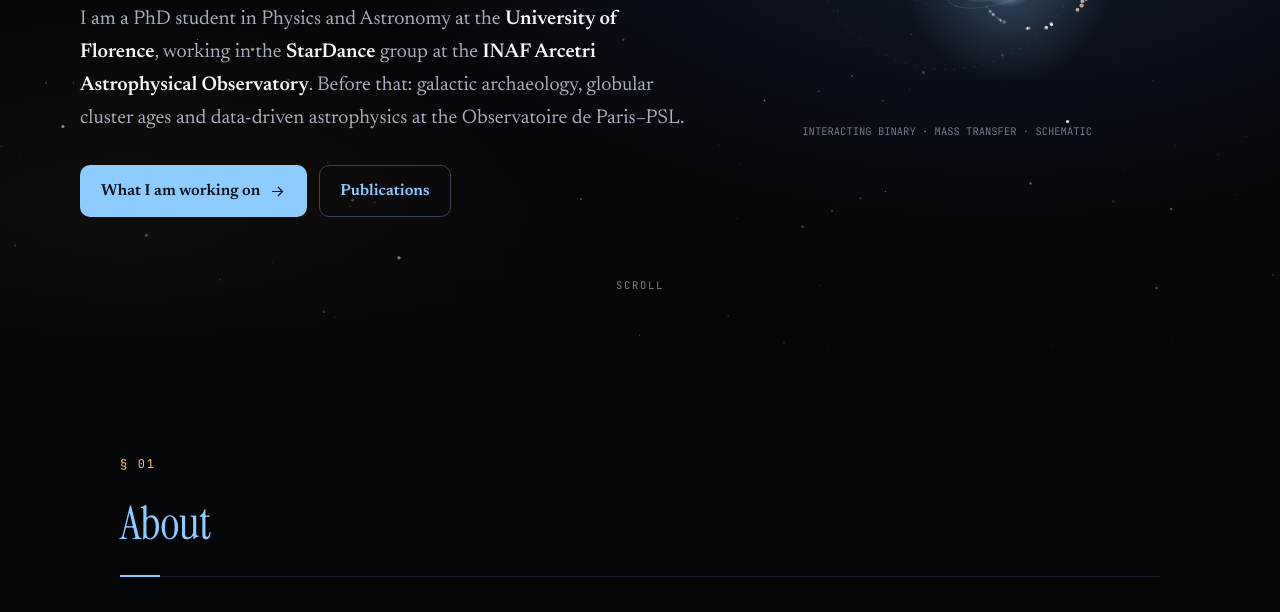
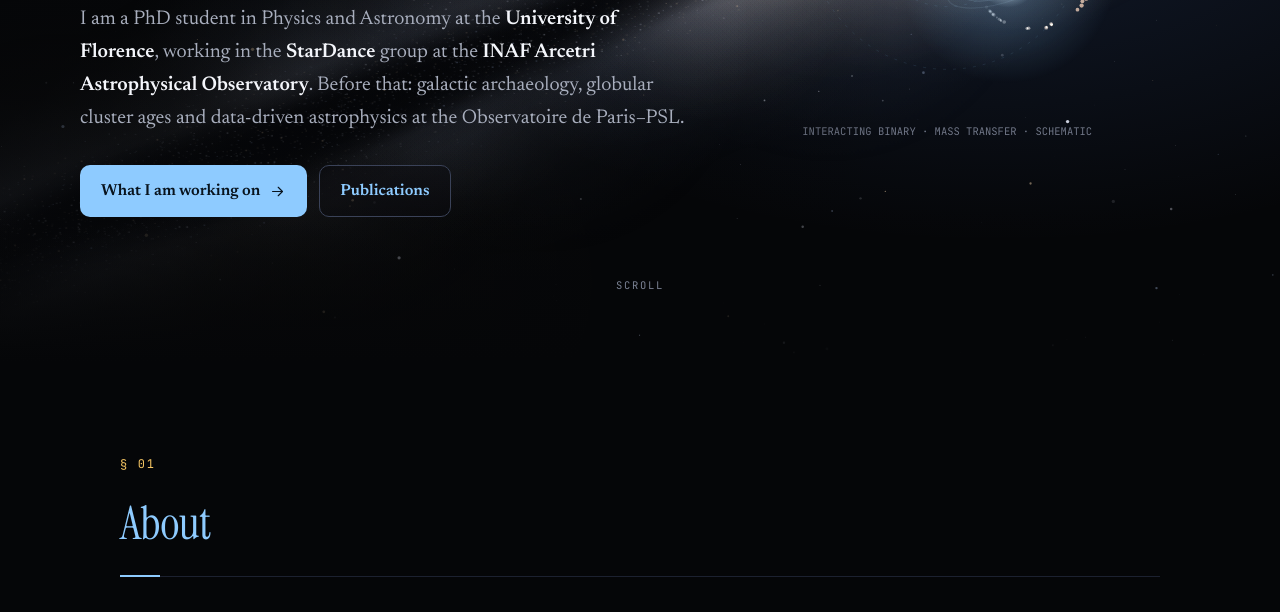
Before and after one commit to smmasruk/smmasruk.github.io, a plain HTML site: page index.html in a window 1280 px wide. Shown: the part 438-1050 px from the top of the page. Drawn offline with Linux system fonts and the light colour scheme.

Commit message:
Add Milky Way band to the hero (#2)
Co-Authored-By: Claude Sonnet 5.5 <noreply@anthropic.com>
Claude-Session: https://claude.ai/code/session_01VjPRdrJF3sZtn4ekxCb9Gh

```diff
--- a/assets/main.js
+++ b/assets/main.js
@@ -66,9 +66,74 @@
   if (!cv || !cv.getContext) return;
   var ctx = cv.getContext('2d');
   var W = 0, H = 0, dpr = 1, stars = [], parts = [], running = false, raf = 0, t = 0, last = 0;
+  var MWPAD = 24, mw = document.createElement('canvas'), mctx = mw.getContext('2d');
   var hero = cv.parentElement;
 
   function rand(a, b) { return a + Math.random() * (b - a); }
+
+  function gauss() { return (Math.random() + Math.random() + Math.random() + Math.random() - 2) / 2; }
+
+  /* Milky Way: a static procedural band, painted once per resize on an offscreen canvas. */
+  function buildMW() {
+    var wide = W > 860, pw = W + MWPAD * 2, ph = H + MWPAD * 2;
+    mw.width = Math.round(pw * dpr); mw.height = Math.round(ph * dpr);
+    mctx.setTransform(dpr, 0, 0, dpr, 0, 0);
+    mctx.clearRect(0, 0, pw, ph);
+
+    var ang = wide ? -0.40 : -1.0;
+    var dx = Math.cos(ang), dy = Math.sin(ang), px = -dy, py = dx;
+    var cx = pw * 0.5, cy = ph * 0.52;
+    var L = Math.hypot(pw, ph) * 1.1;
+    var sig = wide ? ph * 0.20 : pw * 0.30;
+    var bulge = L * 0.24;                          /* galactic-centre bulge, offset along the band */
+    var i, s, n, x, y, r, a, c, gr;
+
+    /* 1. diffuse glow: many large soft blobs along the band (additive) */
+    mctx.globalCompositeOperation = 'lighter';
+    for (i = 0; i < 110; i++) {
+      s = (Math.random() - 0.5) * L; n = gauss() * sig * 0.6;
+      x = cx + dx * s + px * n; y = cy + dy * s + py * n;
+      r = sig * (0.45 + Math.random() * 0.9);
+      var near = Math.exp(-Math.pow((s - bulge) / (L * 0.16), 2));   /* 0..1, strongest at the bulge */
+      var k = Math.random();
+      c = k < 0.5 ? '150,178,235' : k < 0.8 ? '205,212,236' : '255,208,160';
+      if (near > 0.35 && Math.random() < 0.6) c = '255,214,170';
+      a = (0.028 + Math.random() * 0.04) * (0.7 + near * 1.1);
+      gr = mctx.createRadialGradient(x, y, 0, x, y, r);
+      gr.addColorStop(0, 'rgba(' + c + ',' + a.toFixed(3) + ')'); gr.addColorStop(1, 'rgba(' + c + ',0)');
+      mctx.fillStyle = gr; mctx.beginPath(); mctx.arc(x, y, r, 0, 6.2832); mctx.fill();
+    }
+    /* bright core */
+    x = cx + dx * bulge; y = cy + dy * bulge;
+    gr = mctx.createRadialGradient(x, y, 0, x, y, sig * 1.25);
+    gr.addColorStop(0, 'rgba(255,226,190,0.20)'); gr.addColorStop(0.5, 'rgba(255,200,150,0.07)'); gr.addColorStop(1, 'rgba(255,200,150,0)');
+    mctx.fillStyle = gr; mctx.beginPath(); mctx.arc(x, y, sig * 1.25, 0, 6.2832); mctx.fill();
+
+    /* 2. dust lanes: dark, stretched blobs along the band */
+    mctx.globalCompositeOperation = 'source-over';
+    for (i = 0; i < 46; i++) {
+      s = (Math.random() - 0.5) * L; n = gauss() * sig * 0.22;
+      x = cx + dx * s + px * n; y = cy + dy * s + py * n;
+      r = sig * (0.25 + Math.random() * 0.45);
+      mctx.save(); mctx.translate(x, y); mctx.rotate(ang + (Math.random() - 0.5) * 0.35);
+      mctx.scale(2.2 + Math.random() * 2.6, 0.32 + Math.random() * 0.25);
+      gr = mctx.createRadialGradient(0, 0, 0, 0, 0, r);
+      gr.addColorStop(0, 'rgba(4,5,8,' + (0.30 + Math.random() * 0.22).toFixed(2) + ')'); gr.addColorStop(1, 'rgba(4,5,8,0)');
+      mctx.fillStyle = gr; mctx.beginPath(); mctx.arc(0, 0, r, 0, 6.2832); mctx.fill();
+      mctx.restore();
+    }
+
+    /* 3. the dense, faint stars that make the band grainy */
+    var count = Math.min(5200, Math.round(pw * ph / 160));
+    for (i = 0; i < count; i++) {
+      s = (Math.random() - 0.5) * L; n = gauss() * sig * 0.62;
+      x = cx + dx * s + px * n; y = cy + dy * s + py * n;
+      var w = Math.random() < 0.12 ? 1.4 : 0.8;
+      var warm = Math.random();
+      mctx.fillStyle = 'rgba(' + (warm < 0.2 ? '255,226,190' : warm < 0.4 ? '185,210,255' : '232,238,255') + ',' + (0.10 + Math.random() * 0.45).toFixed(2) + ')';
+      mctx.fillRect(x, y, w, w);
+    }
+  }
 
   function resize() {
     dpr = Math.min(window.devicePixelRatio || 1, 2);
@@ -86,6 +151,7 @@
         c: warm < 0.14 ? '255,224,180' : warm < 0.3 ? '190,215,255' : '235,240,255'
       });
     }
+    buildMW();
     if (reduce) draw(0);
   }
 
@@ -108,6 +174,8 @@
   function draw(dt) {
     t += dt;
     ctx.clearRect(0, 0, W, H);
+    var dxm = reduce ? 0 : Math.sin(t * 0.04) * 6, dym = reduce ? 0 : Math.cos(t * 0.03) * 4;
+    ctx.drawImage(mw, -MWPAD + dxm, -MWPAD + dym, W + MWPAD * 2, H + MWPAD * 2);
 
     /* stars */
     for (var i = 0; i < stars.length; i++) {
@@ -186,7 +254,7 @@
     ctx.fillStyle = 'rgba(123,130,148,0.9)';
     ctx.font = '10.5px "JetBrains Mono", monospace';
     ctx.textAlign = 'center';
-    ctx.fillText('INTERACTING BINARY · MASS TRANSFER · SCHEMATIC', g.cx, Math.min(H - 70, g.cy + a * 0.95));
+    if (W > 860) ctx.fillText('INTERACTING BINARY · MASS TRANSFER · SCHEMATIC', g.cx, Math.min(H - 70, g.cy + a * 0.95));
   }
 
   function loop(now) {
--- a/assets/style.css
+++ b/assets/style.css
@@ -109,7 +109,12 @@ code {
     radial-gradient(800px 500px at 10% 90%, rgba(245, 197, 99, .06), transparent 60%),
     var(--bg-void);
 }
-#sky { position: absolute; inset: 0; width: 100%; height: 100%; z-index: -1; }
+#sky { position: absolute; inset: 0; width: 100%; height: 100%; z-index: -2; }
+.hero::before {
+  content: ""; position: absolute; inset: 0; z-index: -1; pointer-events: none;
+  background: linear-gradient(90deg, rgba(5, 6, 8, .72) 0%, rgba(5, 6, 8, .35) 45%, transparent 70%);
+}
+@media (max-width: 860px) { .hero::before { background: linear-gradient(0deg, rgba(5, 6, 8, .85) 0%, rgba(5, 6, 8, .55) 55%, transparent 80%); } }
 .hero::after {
   content: ""; position: absolute; inset: auto 0 0 0; height: 160px; z-index: -1;
   background: linear-gradient(180deg, transparent, var(--bg-void));
--- a/index.html
+++ b/index.html
@@ -57,7 +57,7 @@
     <canvas id="sky" aria-hidden="true"></canvas>
     <div class="hero-inner">
       <div class="hero-copy">
-        <span class="pill"><i></i> PhD student · University of Florence · INAF Arcetri</span>
+        <span class="pill"><i></i> PhD student · INAF Arcetri · Florence</span>
         <h1>S.M. Masruk Uddin <em>Exotic stellar populations and interacting binaries.</em></h1>
         <p class="lede">
           I am a PhD student in Physics and Astronomy at the <strong>University of Florence</strong>, working in the <strong>StarDance</strong> group
```
